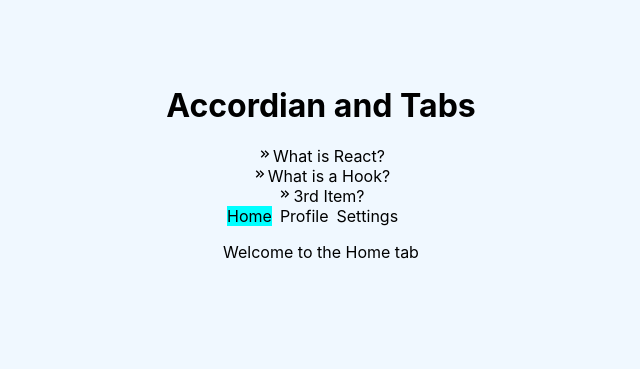
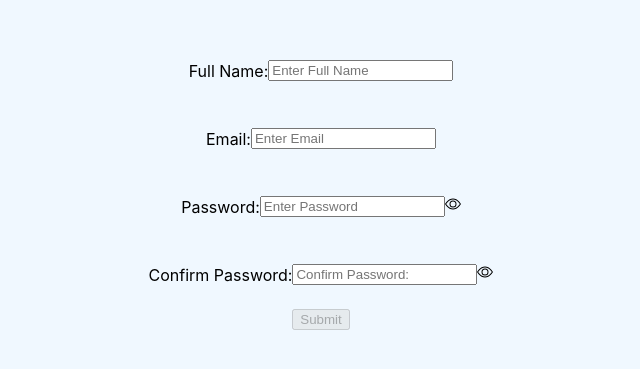
Before and after one commit to harshitsingh281125-stack/react-practice, a React (Create React App) app: page / in a window 1280 px wide. Shown: the part 217-586 px from the top of the page, without its empty margins (319-959 px from the left). Built offline with nearby package versions, Linux system fonts and the light colour scheme.

Commit message:
Signup form

```diff
--- /dev/null
+++ b/src/04-signup Form/index.jsx
@@ -0,0 +1,160 @@
+import React, { useEffect, useState } from "react";
+import "./styles.css";
+import { BsEye, BsEyeSlash } from "react-icons/bs";
+
+const SignupForm = () => {
+  const [form, setForm] = useState({
+    name: "",
+    email: "",
+    password: "",
+    confirmpassword: "",
+  });
+  const [isEnabled, setIsEnabled] = useState(false);
+  const [showPassword, setShowPassword] = useState(false);
+  const [errors, setErrors] = useState({
+    name: null,
+    email: null,
+    password: null,
+    confirmpassword: null,
+  });
+
+  function isValidEmail(email) {
+    // A pragmatic and widely used regex pattern for email validation.
+    // It checks for:
+    // 1. Local part: letters, numbers, and allowed symbols (._%+-).
+    // 2. An '@' symbol.
+    // 3. Domain part: letters, numbers, and hyphens (.-).
+    // 4. A TLD (Top-Level Domain) of at least 2 characters.
+    const emailRegex = /^[a-zA-Z0-9._%+-]+@[a-zA-Z0-9.-]+\.[a-zA-Z]{2,}$/;
+
+    // Test the email string against the regex pattern
+    return emailRegex.test(email);
+  }
+
+  useEffect(() => {
+    if (
+      form.name &&
+      form.password &&
+      form.confirmpassword &&
+      form.email &&
+      form.password === form.confirmpassword &&
+      form.password.length >= 6 &&
+      isValidEmail(form.email)
+    ) {
+      setIsEnabled(true);
+    } else setIsEnabled(false);
+    const newErrors = {};
+    if (form.email && !isValidEmail(form.email))
+      newErrors.email = "Email Format is Wrong";
+    if (form.password && form.password.length < 6)
+      newErrors.password = "Password should be atleast 6 characters";
+
+    if (form.confirmpassword && form.password !== form.confirmpassword)
+      newErrors.confirmpassword = "Both passwords should match";
+    setErrors(newErrors);
+  }, [form.confirmpassword, form.email, form.name, form.password]);
+
+  const toggleShowPassword = () => {
+    setShowPassword(!showPassword);
+  };
+
+  return (
+    <div className="container">
+      <div className="field">
+        <p>Full Name:</p>
+        <div className="inputBox">
+          <input
+            placeholder="Enter Full Name"
+            type="text"
+            value={form.name}
+            onChange={(e) =>
+              setForm((prev) => ({ ...prev, name: e.target.value }))
+            }
+          />
+          {errors.name && <span className="errorField">{errors.name}</span>}
+        </div>
+      </div>
+      <div className="field">
+        <p>Email:</p>
+        <div className="inputBox">
+          <input
+            placeholder="Enter Email"
+            type="email"
+            value={form.email}
+            onChange={(e) =>
+              setForm((prev) => ({ ...prev, email: e.target.value }))
+            }
+          />
+          {errors.email && <span className="errorField">{errors.email}</span>}
+        </div>
+      </div>
+      <div className="field">
+        <p>Password:</p>
+        <div className="inputBox">
+          <div className="passwordField">
+            <input
+              placeholder="Enter Password"
+              type={showPassword ? "text" : "password"}
+              value={form.password}
+              onChange={(e) =>
+                setForm((prev) => ({ ...prev, password: e.target.value }))
+              }
+            />
+            <i onClick={toggleShowPassword}>
+              {showPassword ? <BsEyeSlash /> : <BsEye />}
+            </i>
+          </div>
+          {errors.password && (
+            <span className="errorField">{errors.password}</span>
+          )}
+        </div>
+      </div>
+      <div className="field">
+        <p>Confirm Password:</p>
+        <div className="inputBox">
+          <div className="passwordField">
+            <input
+              placeholder="Confirm Password:"
+              type={showPassword ? "text" : "password"}
+              value={form.confirmpassword}
+              onChange={(e) =>
+                setForm((prev) => ({
+                  ...prev,
+                  confirmpassword: e.target.value,
+                }))
+              }
+            />
+            <i onClick={toggleShowPassword}>
+              {showPassword ? <BsEyeSlash /> : <BsEye />}
+            </i>
+          </div>
+          {errors.confirmpassword && (
+            <span className="errorField">{errors.confirmpassword}</span>
+          )}
+        </div>
+      </div>
+      <button
+        disabled={!isEnabled}
+        onClick={() => {
+          alert(
+            `User Submition Successfull \n Detail: ${JSON.stringify(
+              form,
+              null,
+              2
+            )}`
+          );
+          setForm({
+            name: "",
+            email: "",
+            password: "",
+            confirmpassword: "",
+          });
+        }}
+      >
+        Submit
+      </button>
+    </div>
+  );
+};
+
+export default SignupForm;
--- /dev/null
+++ b/src/04-signup Form/styles.css
@@ -0,0 +1,26 @@
+.container {
+    height: 100vh;
+    width: 100vw;
+    display: flex;
+    justify-content: center;
+    align-items: center;
+    background-color: aliceblue;
+}
+.field{
+    display: flex;
+    flex-direction: row;
+    margin: 8px 0;
+}
+.errorField{
+    color: red;
+}
+.inputBox{
+    display: flex;
+    flex-direction: column;
+    /* align-items: center; */
+    justify-content: center;
+}
+.passwordField {
+    display: flex;
+    flex-direction: row;
+}
--- a/src/index.js
+++ b/src/index.js
@@ -5,6 +5,7 @@ import App from './App';
 import reportWebVitals from './reportWebVitals';
 import TodoList from './02-ToDo List';
 import AccordianTabs from './03-accordian-tabs';
+import SignupForm from './04-signup Form';
 // import CounterApp from './01-counter/CounterApp';
 
 const root = ReactDOM.createRoot(document.getElementById('root'));
@@ -12,7 +13,8 @@ root.render(
   <React.StrictMode>
     {/* <App /> */}
     {/* <CounterApp/> */}
-    <AccordianTabs/>
+    {/* <AccordianTabs/> */}
+    <SignupForm/>
     {/* <TodoList/> */}
   </React.StrictMode>
 );
```
Also changed, not shown: src/04-signup Form/Readme.md (added).
